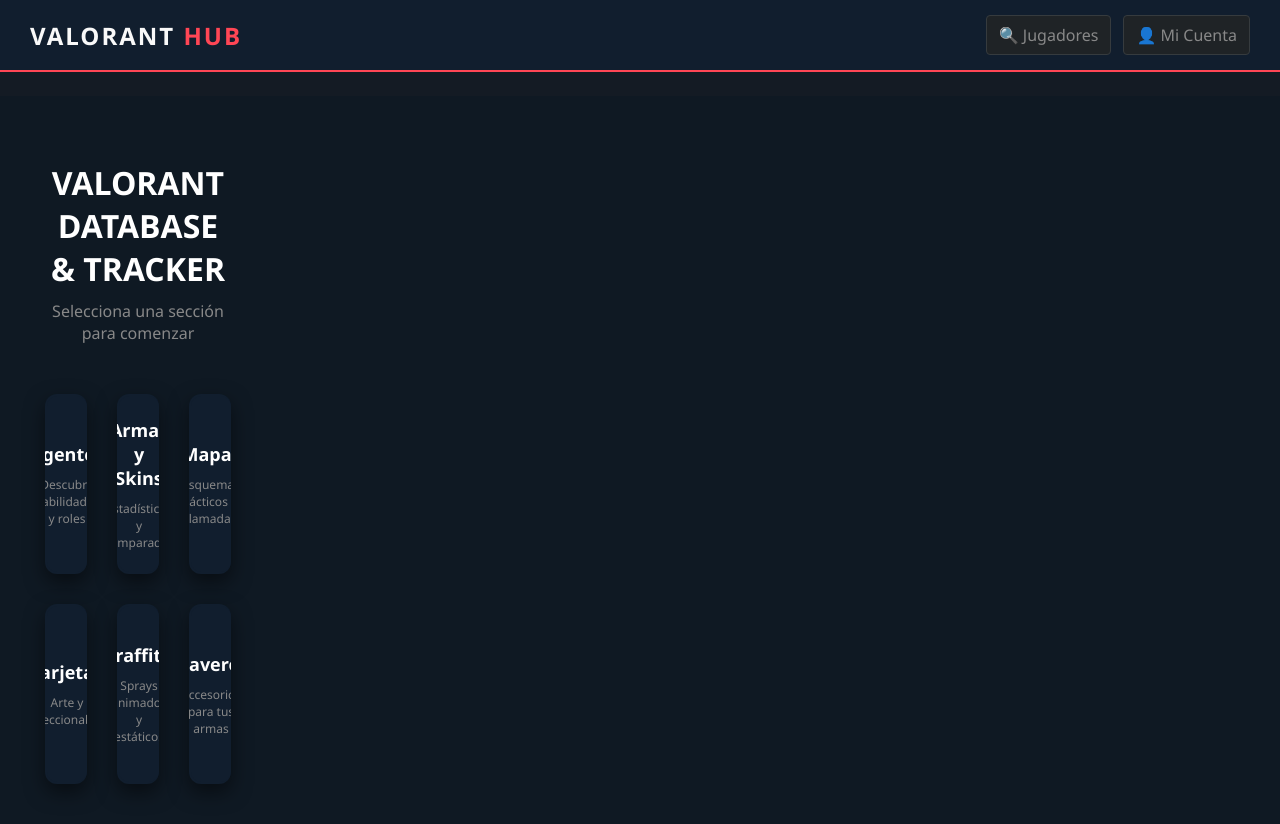
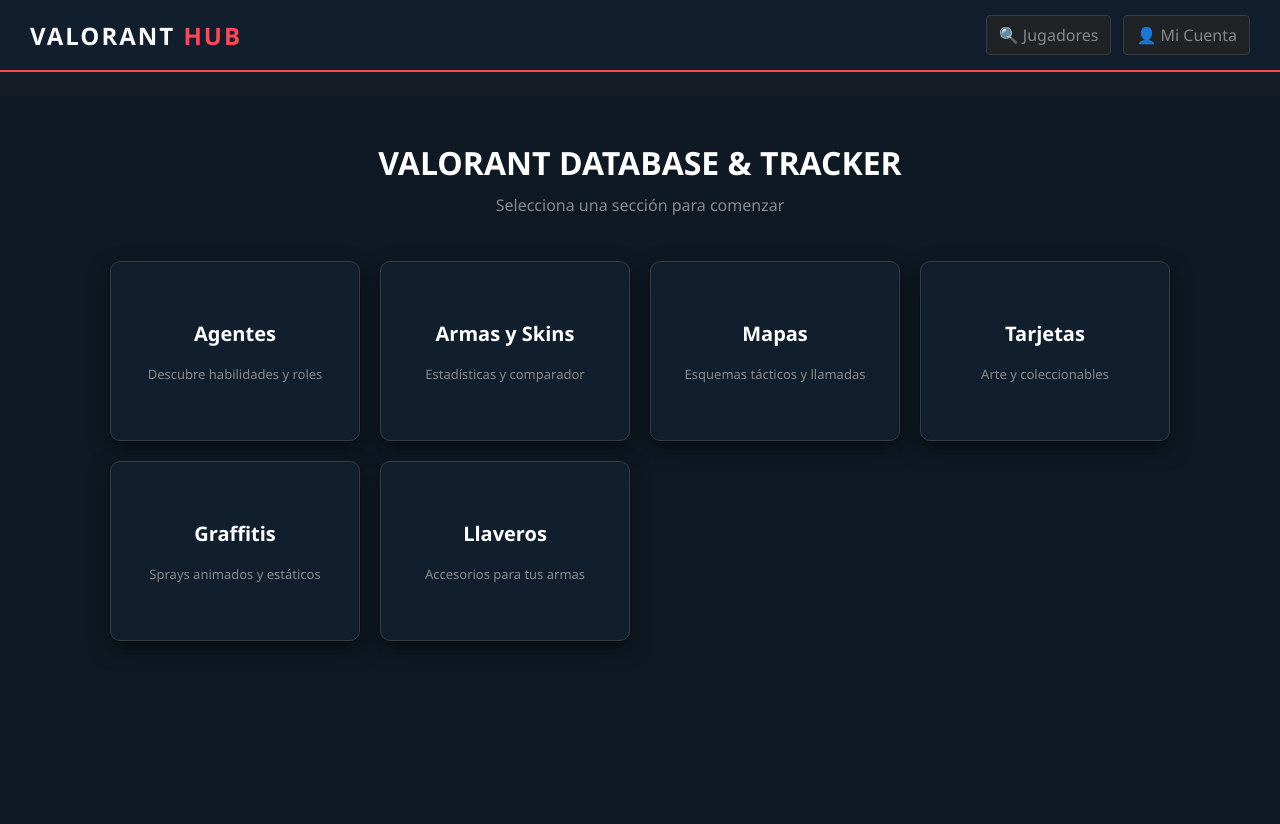
Before and after one commit to Jorx8819/VALORANT-HUB, a website: page index.html in a window 1280 px wide. After the commit the page ends 800 px from the top, so only its background shows below. Drawn offline with nearby package versions, Linux system fonts and the light colour scheme.

Commit message:
Add styles for main hub menu
Added styles for the main hub menu including grid layout and card hover effects.

```diff
--- a/styles.css
+++ b/styles.css
@@ -383,3 +383,49 @@
 @media (max-width: 650px) {
   .top-bar { padding: 10px 15px; }
 }
+
+/* --- ESTILOS PARA EL MENÚ PRINCIPAL (HUB) --- */
+.main-hub-container {
+  grid-column: 1 / -1;
+  width: 100%;
+  max-width: 1100px;
+  margin: 0 auto;
+  padding: 20px;
+}
+
+.hub-grid {
+  display: grid;
+  grid-template-columns: repeat(auto-fit, minmax(240px, 1fr));
+  gap: 20px;
+  margin-top: 25px;
+  width: 100%;
+}
+
+.hub-card {
+  background: #111e2e;
+  border: 1px solid var(--border-color, #1f2c39);
+  border-radius: 10px;
+  padding: 25px;
+  cursor: pointer;
+  transition: all 0.3s ease;
+  position: relative;
+  overflow: hidden;
+}
+
+.hub-card:hover {
+  transform: translateY(-5px);
+  border-color: var(--accent-red, #ff4655);
+  box-shadow: 0 10px 20px rgba(0, 0, 0, 0.4);
+}
+
+.hub-card-inner h3 {
+  color: #fff;
+  font-size: 20px;
+  margin-bottom: 8px;
+}
+
+.hub-card-inner p {
+  color: #888;
+  font-size: 13px;
+  margin: 0;
+}
```
